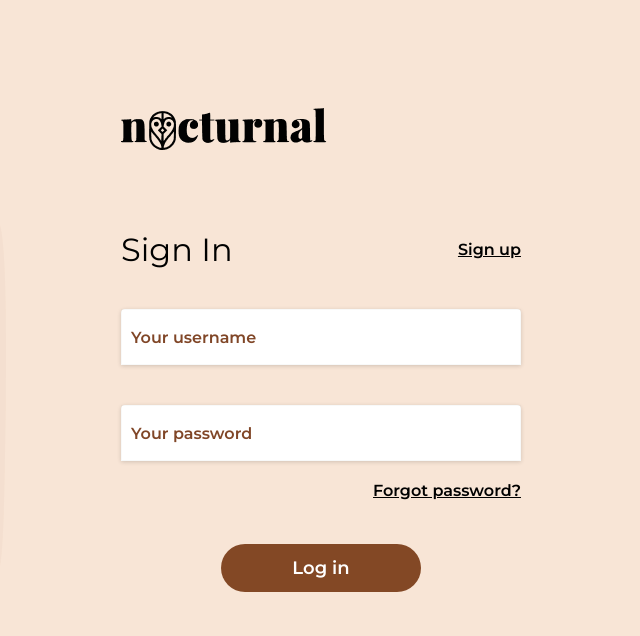
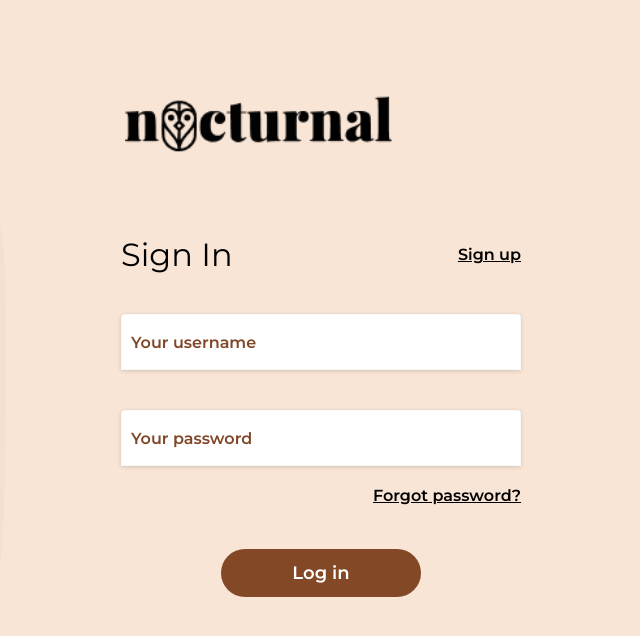
Before and after one commit to juliolmuller/fuerza-journals, a React (Create React App) app: page /signin in a window 1280 px wide. Shown: the top 636 px of the page, without its empty margins (319-959 px from the left). Built offline with nearby package versions, Linux system fonts and the light colour scheme; a web font is replaced by a local one; what miragejs would draw is missing.

Commit message:
Fix logo size

```diff
--- a/src/pages/SignInPage/styles.scss
+++ b/src/pages/SignInPage/styles.scss
@@ -19,7 +19,9 @@
 
     img {
       align-self: start;
-      margin-bottom: 8rem;
+      margin-bottom: 9rem;
+      margin-left: 3.5rem;
+      transform: scale(1.3);
     }
 
     header {
--- a/src/pages/SignUpPage/styles.scss
+++ b/src/pages/SignUpPage/styles.scss
@@ -20,6 +20,8 @@
     img {
       align-self: start;
       margin-bottom: 8rem;
+      margin-left: 3.5rem;
+      transform: scale(1.3);
     }
 
     header {
```
